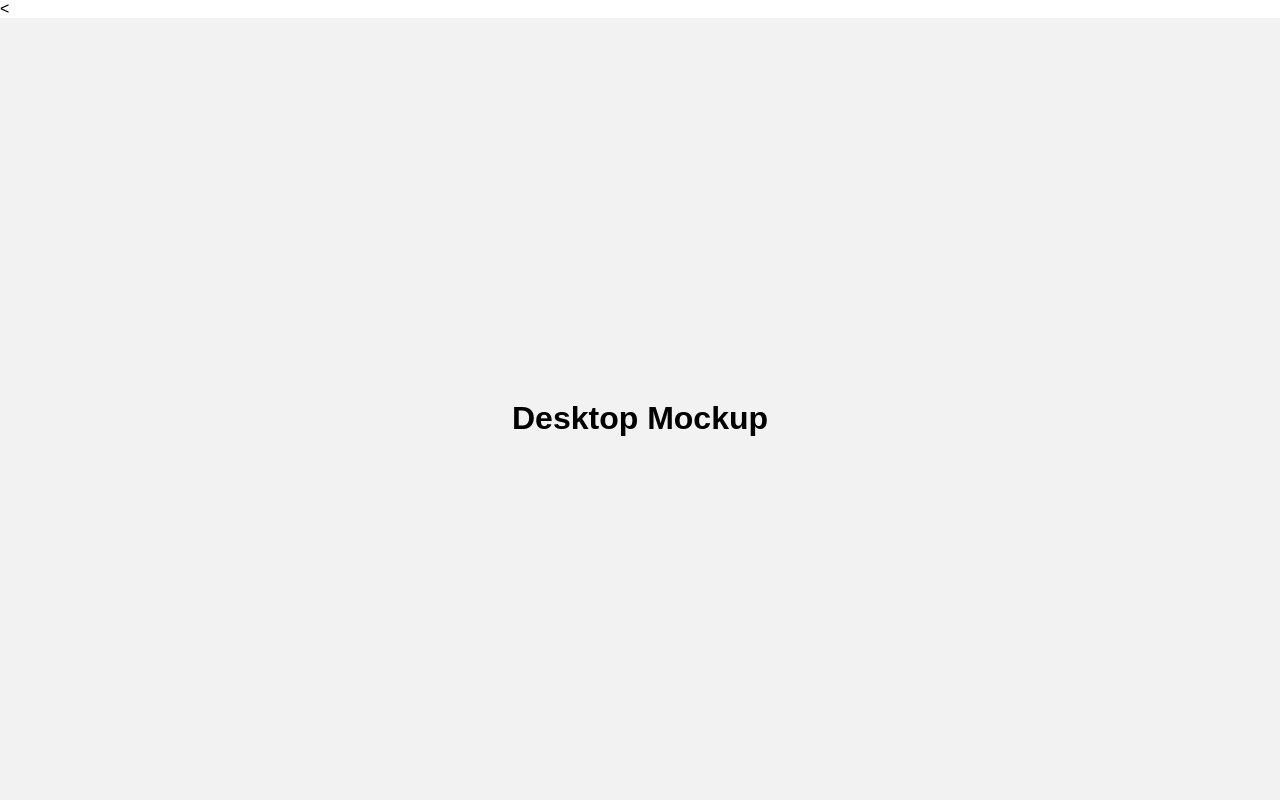
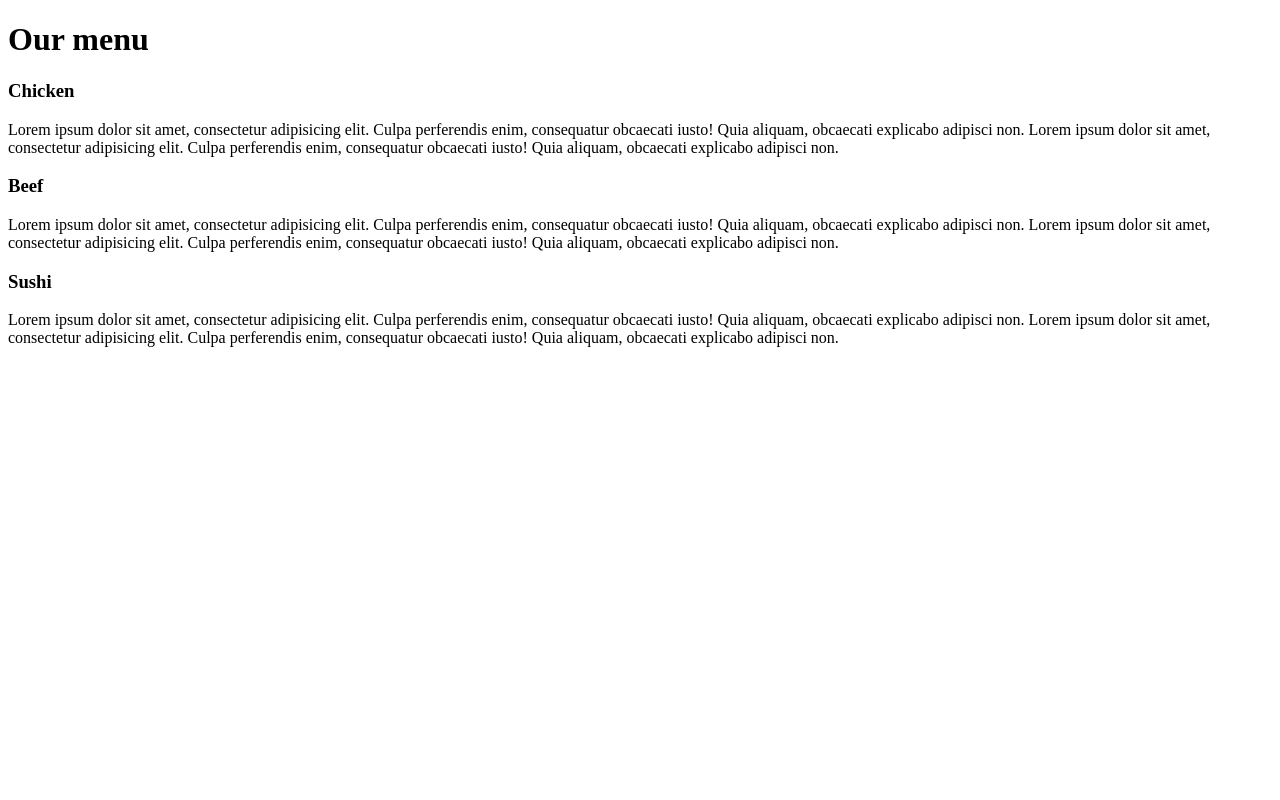
Before and after one commit to Tlihana/mypage, a plain HTML site: page module2-solution/index.html in a window 1280 px wide. Shown: the top 800 px of the page. Drawn offline with Linux system fonts and the light colour scheme; files that its build step writes are made by us from their sources.

Commit message:
New filw css

```diff
--- a/module2-solution/index.html
+++ b/module2-solution/index.html
@@ -1,56 +1,49 @@
 <!DOCTYPE html>
+<html>
 <head>
-	<<meta charset="UTF-8">
-<meta name="viewport" content="width=device-width, initial-scale=1.0">
-<title>Responsive Mockups</title>
-<style>
-/* Common styles */
-  body {
-    margin: 0;
-    font-family: Arial, sans-serif;
-  }
-  .mockup {
-    display: flex;
-    justify-content: center;
-    align-items: center;
-    height: 100vh;
-  }
-
-  /* Desktop styles */
-  @media (min-width: 1024px) {
-    .desktop {
-      background-color: #f2f2f2;
-    }
-  }
-
-  /* Tablet styles */
-  @media (max-width: 1023px) and (min-width: 768px) {
-    .tablet {
-      background-color: #d9d9d9;
-    }
-  }
-
-  /* Mobile styles */
-  @media (max-width: 767px) {
-    .mobile {
-      background-color: #b5b5b5;
-    }
-  }
-</style>
+  <meta charset="utf-8">
+  <meta name="viewport" content="width=device-width, initial-scale=1">
+  <title>My Responsive Layout</title>
+  <link href="https://fonts.googleapis.com/css?family=Lato" rel="stylesheet">
+  <link href='css/style.css' rel='stylesheet' type='text/css'>
 </head>
 <body>
+  <div class="container">
+    <div class="row">
 
-<div class="mockup desktop">
-  <h1>Desktop Mockup</h1>
+    <h1 class="menu-title">Our menu</h1>
+      <div class="col-lg-4">
+        <div class="item">
+          <div class="item-title" id="title-one">
+            <h3>Chicken</h3>
+          </div>
+          <p>
+            Lorem ipsum dolor sit amet, consectetur adipisicing elit. Culpa perferendis enim, consequatur obcaecati iusto! Quia aliquam, obcaecati explicabo adipisci non. Lorem ipsum dolor sit amet, consectetur adipisicing elit. Culpa perferendis enim, consequatur obcaecati iusto! Quia aliquam, obcaecati explicabo adipisci non.
+          </p>
+        </div>
+      </div>
+      <div class="col-lg-4">
+        <div class="item">
+         <div class="item-title" id="title-two">
+          <h3>Beef</h3>
+        </div>
+        <p>
+          Lorem ipsum dolor sit amet, consectetur adipisicing elit. Culpa perferendis enim, consequatur obcaecati iusto! Quia aliquam, obcaecati explicabo adipisci non. Lorem ipsum dolor sit amet, consectetur adipisicing elit. Culpa perferendis enim, consequatur obcaecati iusto! Quia aliquam, obcaecati explicabo adipisci non.
+        </p>
+      </div>
+    </div>
+    <div class="col-lg-4 col-lg-tablet">
+      <div class="item">
+       <div class="item-title" id="title-three">
+        <h3>Sushi</h3>
+      </div>
+      <p>
+        Lorem ipsum dolor sit amet, consectetur adipisicing elit. Culpa perferendis enim, consequatur obcaecati iusto! Quia aliquam, obcaecati explicabo adipisci non. Lorem ipsum dolor sit amet, consectetur adipisicing elit. Culpa perferendis enim, consequatur obcaecati iusto! Quia aliquam, obcaecati explicabo adipisci non.
+      </p>
+    </div>
+  </div>
+
 </div>
-
-<div class="mockup tablet">
-  <h1>Tablet Mockup</h1>
 </div>
-
-<div class="mockup mobile">
-  <h1>Mobile Mockup</h1>
-</div>
-
 </body>
 </html>
--- /dev/null
+++ b/module2-solution/style.css
@@ -0,0 +1 @@
+style.css
```
